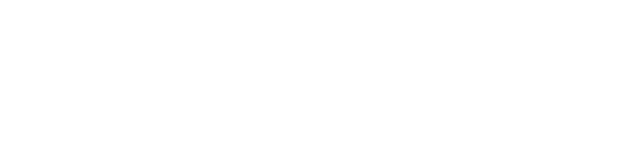
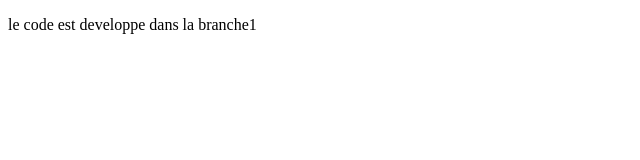
Before and after one commit to outoujhanane2022-eng/revisionConflit, a plain HTML site: page index.html in a window 1280 px wide. Shown: the whole page, without its empty margins (0-640 px from the left). Drawn offline with Linux system fonts and the light colour scheme.

Commit message:
modif dans branche1

```diff
--- a/index.html
+++ b/index.html
@@ -6,6 +6,6 @@
     <title>Document</title>
 </head>
 <body>
-
+    <p>le code est developpe dans la branche1</p>
 </body>
 </html>
```
